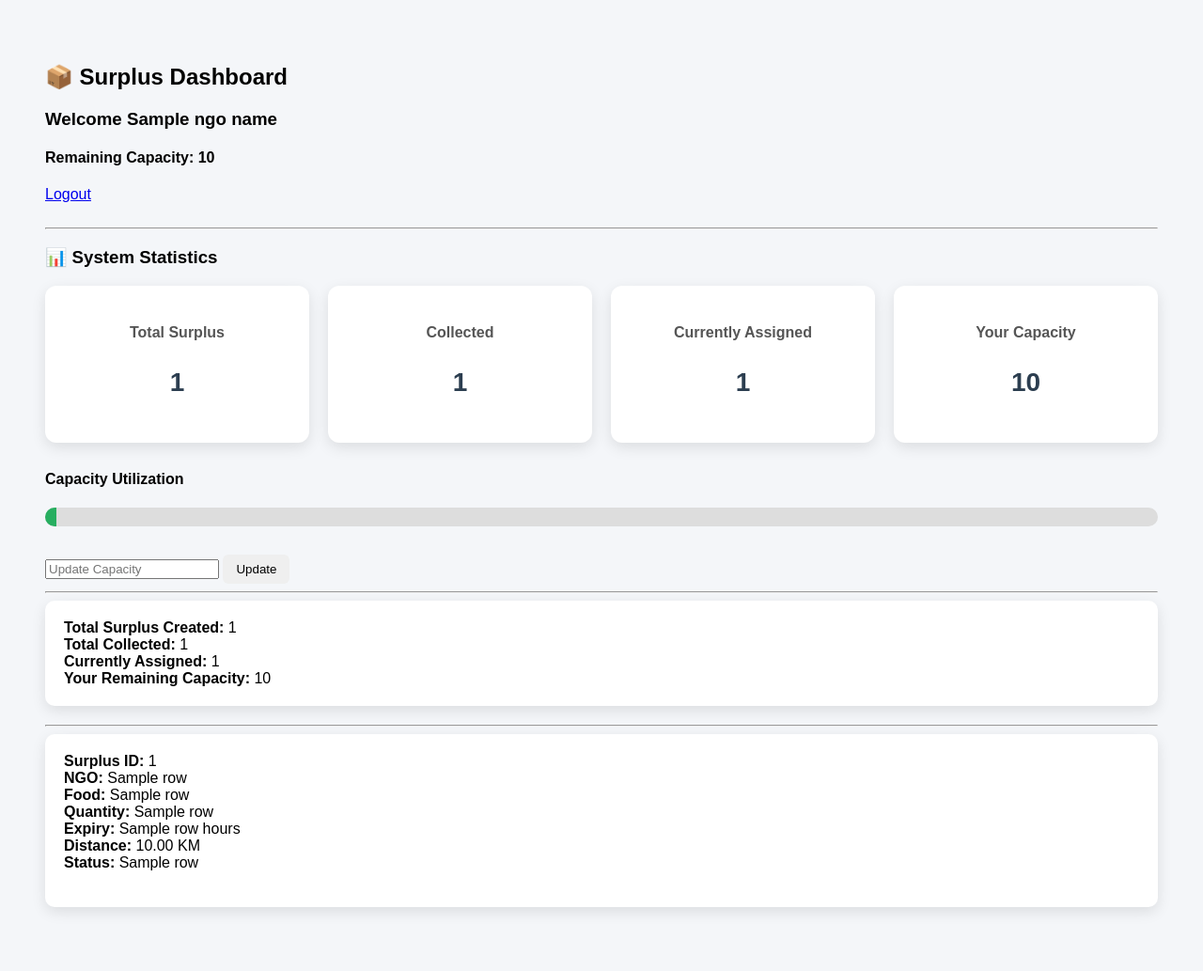
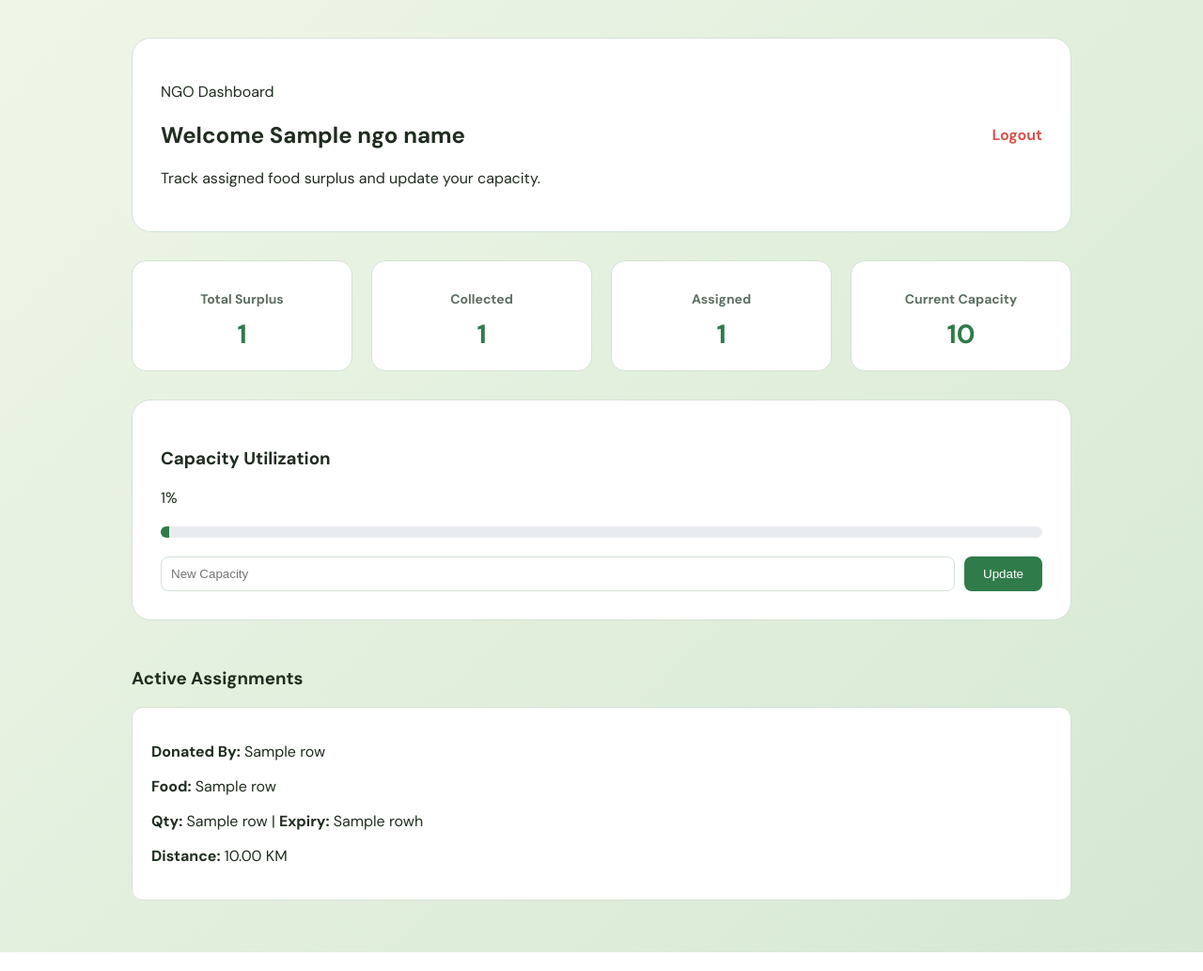
Before and after one commit to hetpatoliya0206/ZeroWaste_Connect, a Flask app: template ZeroWaste_Connect/templates/surplus.html in a window 1280 px wide. Shown: the whole page at 94% size. Run offline with Flask 3, Linux system fonts and the light colour scheme; the template is opened without the code that fills it: most values are stand-ins (such as "Sample title", 1, 10 or a date in 2020).

Commit message:
Refactor surplus.html for improved structure and style

```diff
--- a/ZeroWaste_Connect/templates/surplus.html
+++ b/ZeroWaste_Connect/templates/surplus.html
@@ -1,154 +1,55 @@
 <!DOCTYPE html>
-<html>
+<html lang="en">
 <head>
-    <title>Surplus Dashboard</title>
-    <style>
-body {
-    font-family: Arial;
-    background-color: #f4f6f9;
-    padding: 40px;
-}
-
-.card {
-    background: white;
-    padding: 20px;
-    margin-bottom: 20px;
-    border-radius: 10px;
-    box-shadow: 0px 5px 15px rgba(0,0,0,0.1);
-}
-
-button {
-    padding: 8px 14px;
-    border-radius: 6px;
-    border: none;
-    cursor: pointer;
-}
-
-.collect-btn {
-    background-color: #27ae60;
-    color: white;
-}
-
-.stats-container {
-    display: flex;
-    gap: 20px;
-    margin-bottom: 30px;
-}
-
-.stat-card {
-    flex: 1;
-    background: white;
-    padding: 20px;
-    border-radius: 12px;
-    box-shadow: 0px 5px 15px rgba(0,0,0,0.1);
-    text-align: center;
-}
-
-.stat-card h4 {
-    margin-bottom: 10px;
-    color: #555;
-}
-
-.stat-card p {
-    font-size: 28px;
-    font-weight: bold;
-    color: #2c3e50;
-}
-
-.progress-bar {
-    width: 100%;
-    height: 20px;
-    background: #ddd;
-    border-radius: 10px;
-    overflow: hidden;
-    margin-bottom: 30px;
-}
-
-.progress-fill {
-    height: 100%;
-    background: #27ae60;
-}
-
-</style>
-
+    <meta charset="UTF-8">
+    <meta name="viewport" content="width=device-width, initial-scale=1.0">
+    <title>NGO Dashboard | ZeroWaste Connect</title>
+    <link href="https://fonts.googleapis.com/css2?family=DM+Sans:wght@400;500;700&family=Fraunces:opsz,wght@9..144,700&display=swap" rel="stylesheet">
+    <link rel="stylesheet" href="{{ url_for('static', filename='surplus.css') }}">
 </head>
 <body>
+    <main class="dashboard-shell">
+        <section class="top-panel">
+            <div>
+                <p class="eyebrow">NGO Dashboard</p>
+                <h1>Welcome {{ ngo_name }}</h1>
+                <p class="subtitle">Track assigned food surplus and update your capacity.</p>
+            </div>
+            <a class="logout-link" href="{{ url_for('logout') }}">Logout</a>
+        </section>
 
-<h2>📦 Surplus Dashboard</h2>
+        <section class="stats-grid">
+            <article class="stat-card"><h2>Total Surplus</h2><p>{{ total_surplus }}</p></article>
+            <article class="stat-card"><h2>Collected</h2><p>{{ total_collected }}</p></article>
+            <article class="stat-card"><h2>Assigned</h2><p>{{ total_assigned }}</p></article>
+            <article class="stat-card"><h2>Current Capacity</h2><p>{{ capacity }}</p></article>
+        </section>
 
-<h3>Welcome {{ ngo_name }}</h3>
-<h4>Remaining Capacity: {{ capacity }}</h4>
-
-<a href="/logout">Logout</a>
-<br><br>
-
-<hr>
-
-<h3>📊 System Statistics</h3>
-
-<div class="stats-container">
-
-    <div class="stat-card">
-        <h4>Total Surplus</h4>
-        <p>{{ total_surplus }}</p>
-    </div>
-
-    <div class="stat-card">
-        <h4>Collected</h4>
-        <p>{{ total_collected }}</p>
-    </div>
-
-    <div class="stat-card">
-        <h4>Currently Assigned</h4>
-        <p>{{ total_assigned }}</p>
-    </div>
-
-    <div class="stat-card">
-        <h4>Your Capacity</h4>
-        <p>{{ capacity }}</p>
-    </div>
-
-</div>
-
-<h4>Capacity Utilization</h4>
-
-<div class="progress-bar">
-    <div class="progress-fill" style="width: {{ used_percentage }}%;"></div>
-</div>
-
-<form method="POST" action="/update_capacity">
-    <input type="number" name="capacity" placeholder="Update Capacity" required>
+        <section class="capacity-panel">
+            <div class="capacity-head"><h3>Capacity Utilization</h3><span>{{ used_percentage }}%</span></div>
+            <div class="progress-bar"><div class="progress-fill" style="width: {{ used_percentage }}%;"></div></div>
+            <form method="POST" action="{{ url_for('update_capacity') }}" class="capacity-form">
+                <input type="number" name="capacity" placeholder="New Capacity" required>
                 <button type="submit">Update</button>
             </form>
+        </section>
 
-<hr>
-
-<div class="card">
-    <strong>Total Surplus Created:</strong> {{ total_surplus }} <br>
-    <strong>Total Collected:</strong> {{ total_collected }} <br>
-    <strong>Currently Assigned:</strong> {{ total_assigned }} <br>
-    <strong>Your Remaining Capacity:</strong> {{ capacity }}
-</div>
-
-<hr>
-
+        <section class="records-panel">
+            <h3>Active Assignments</h3>
             {% for row in records %}
-    <div class="card">
-        <strong>Surplus ID:</strong> {{ row[0] }} <br>
-        <strong>NGO:</strong> {{ row[1] }} <br>
-        <strong>Food:</strong> {{ row[2] }} <br>
-        <strong>Quantity:</strong> {{ row[3] }} <br>
-        <strong>Expiry:</strong> {{ row[4] }} hours <br>
-        <strong>Distance:</strong> {{ "%.2f"|format(row[5]) }} KM <br>
-        <strong>Status:</strong> {{ row[6] }} <br><br>
-
+            <article class="record-card">
+                <p><strong>Donated By:</strong> {{ row[1] }}</p>
+                <p><strong>Food:</strong> {{ row[2] }}</p>
+                <p><strong>Qty:</strong> {{ row[3] }} | <strong>Expiry:</strong> {{ row[4] }}h</p>
+                <p><strong>Distance:</strong> {{ "%.2f"|format(row[5]) }} KM</p>
                 {% if row[6] == "Assigned" %}
-            <a href="/collect/{{ row[0] }}">
-                <button class="collect-btn">✅ Mark as Collected</button>
-            </a>
+                <a class="action-link" href="{{ url_for('mark_collected', surplus_id=row[0]) }}">Mark Collected</a>
                 {% endif %}
-    </div>
+            </article>
+            {% else %}
+            <p class="empty-state">No assigned records yet.</p>
             {% endfor %}
-
+        </section>
+    </main>
 </body>
 </html>
```
Lines whose indentation alone changed are shown as unchanged.
